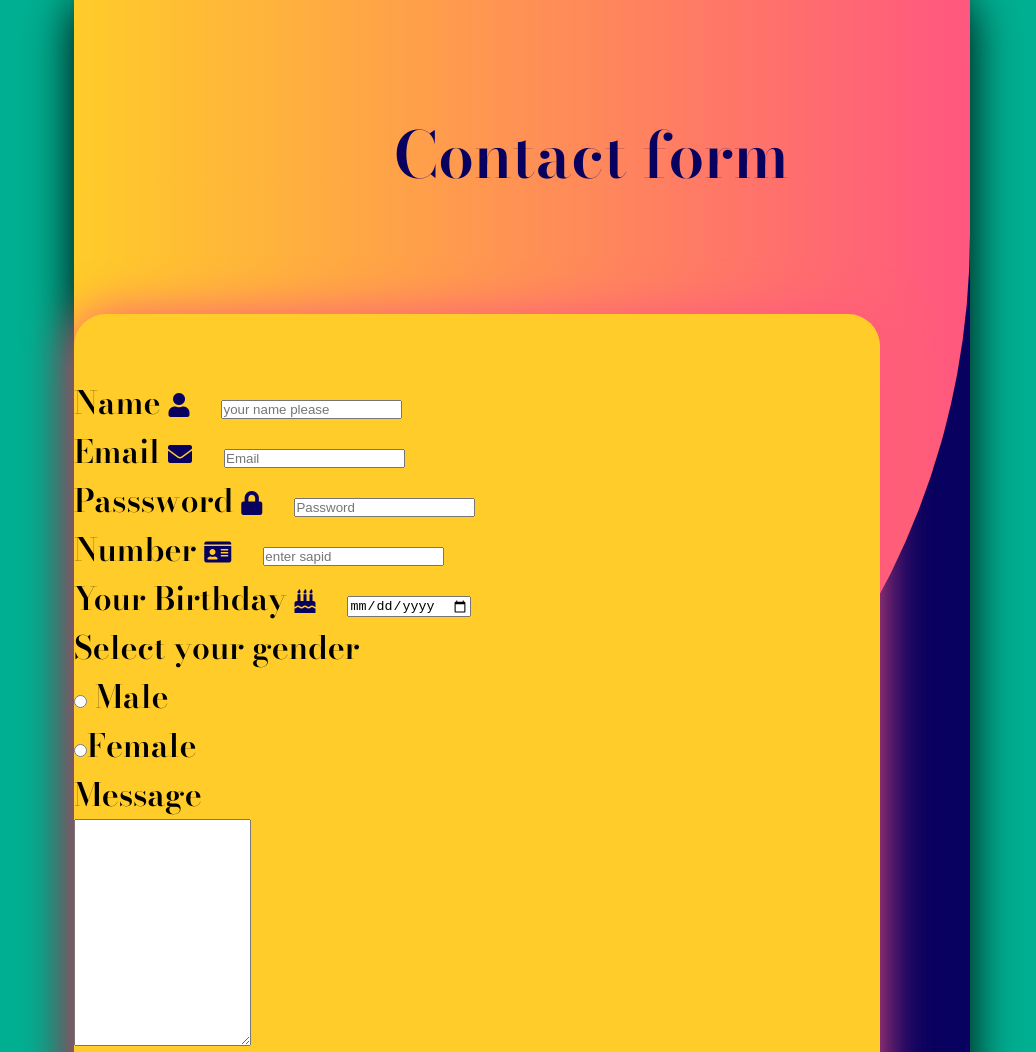
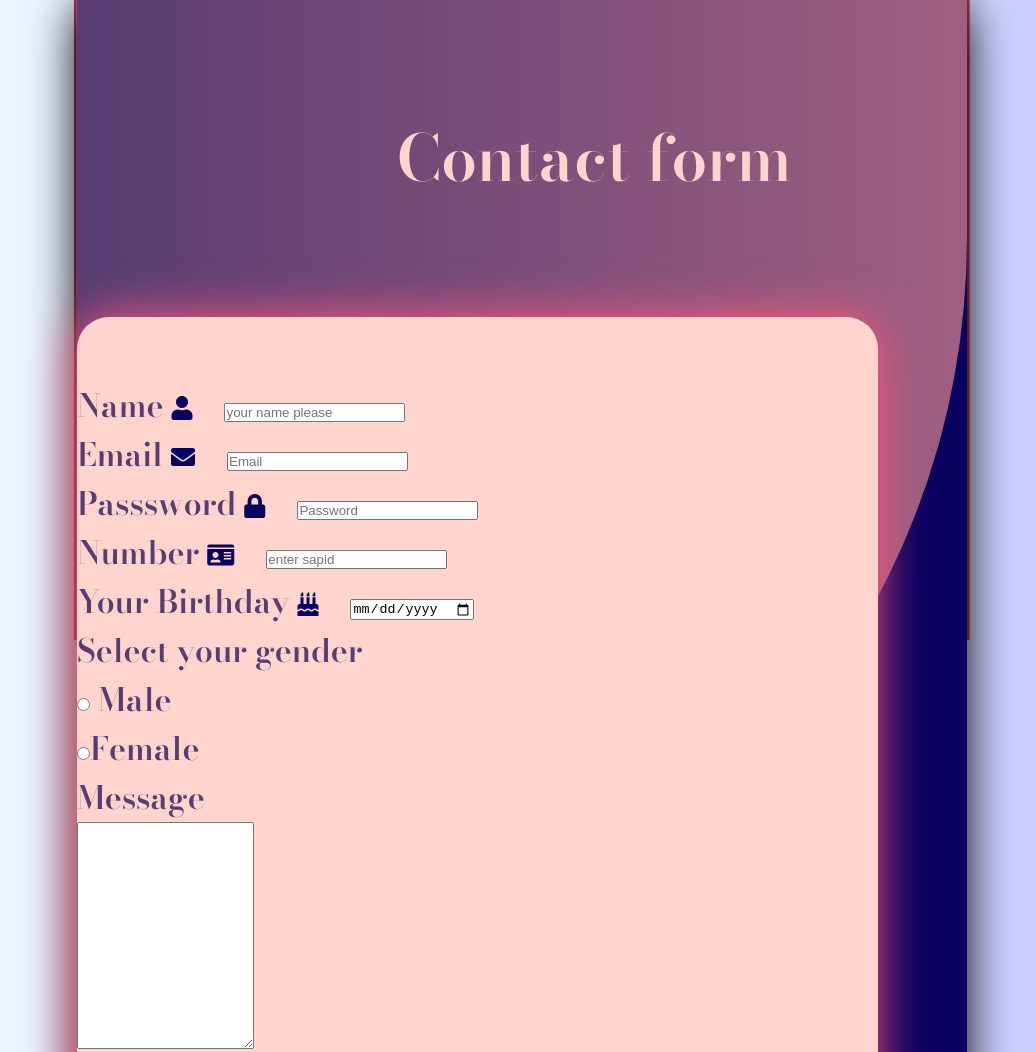
Before and after one commit to shrutikapoor418/skapoorform, a plain HTML site: page index.html in a window 1280 px wide. Shown: the part 725-1777 px from the top of the page, without its empty margins (118-1154 px from the left). Drawn offline with nearby package versions, Linux system fonts and the light colour scheme.

Commit message:
Update main.css

```diff
--- a/main.css
+++ b/main.css
@@ -8,20 +8,33 @@ html{
   font-family: 'Bodoni Moda', serif;
 }
 body{
-  background-color: #00af91;
+  background-color: #f8f1f1;
   margin-left: 15%;
+
   margin-right: 15%;
-  margin-bottom: 15%
+  margin-bottom: 15%;
 
+  border-style:groove;
+  border-color: #ff577f;
+    background: linear-gradient(to right,#eff8ff,#c9cbff);
 }
-
+h1{
+  color: #ff577f;;
+}
+p
+{
+  color: #583d72;
+}
+.l:hover
+{
+  background-color: #ff577f;
+}
 #wrapper{
   width:100%;
   height: 80vh;
   margin:0 auto;
   justify-content: center;
   align-items: center;
-
 
 }
 .form-container{
@@ -41,12 +54,12 @@ body{
   left: 0;
   width:100%;
   height: 30rem;
-  background: linear-gradient(to left,#ff577f,#ffcc29);
+  background: linear-gradient(to left,#9f5f80,#583d72);
   z-index: -1;
 border-bottom-right-radius:  75%;
 }
 .col-heading{
-  color: #09015f;
+  color:  #ffd5cd;
   font-size: 2rem;
   position: absolute;
   align-items: center;
@@ -56,11 +69,12 @@ border-bottom-right-radius:  75%;
 form{
 
 padding: 2rem 0;
-background-color: #ffcc29;
+background-color: #ffd5cd;
 border-radius: 1rem;
 box-shadow: 0 1px 1.5rem #ff577f;
 height: 40%;
 width:90%;
+color: #583d72;
 }
 input-group{
   width:90%;
```
